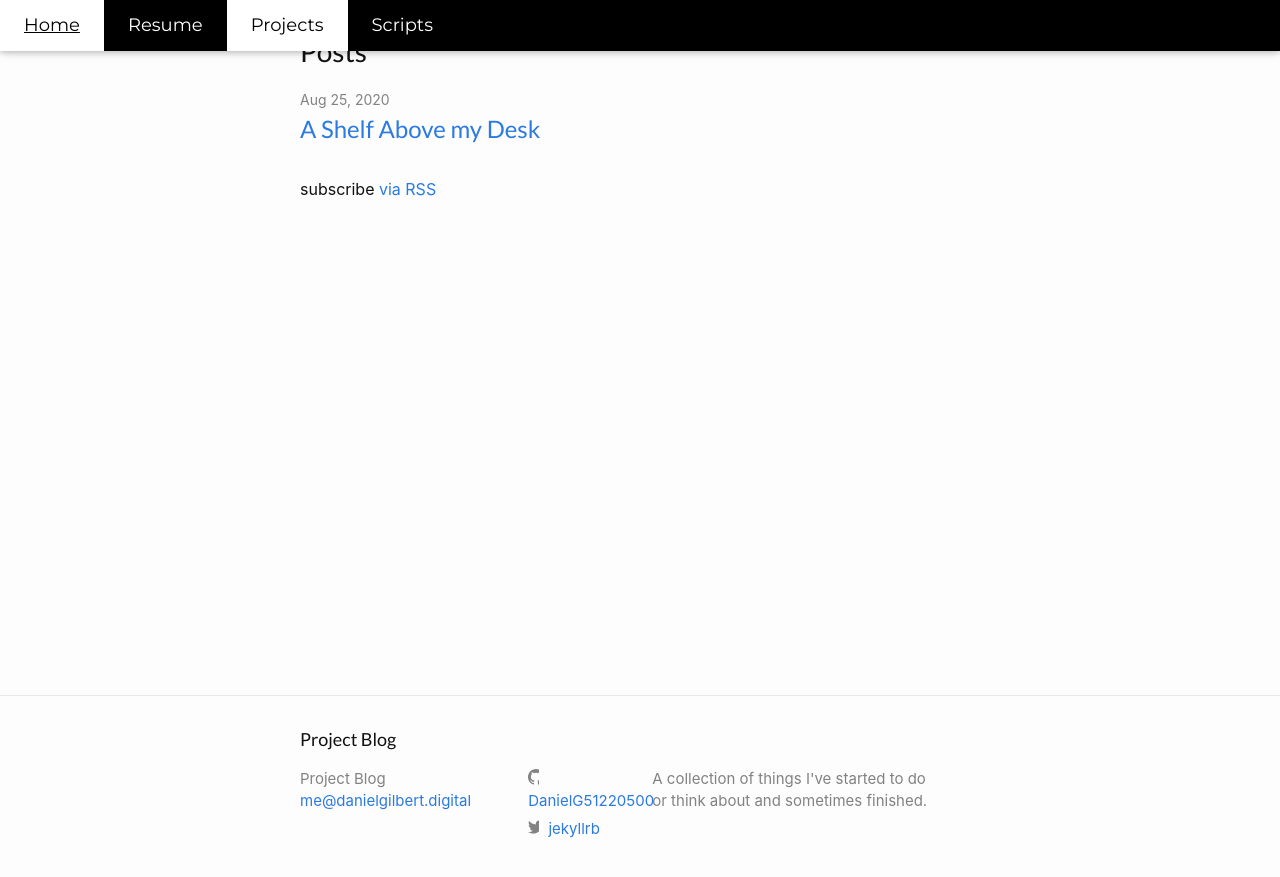
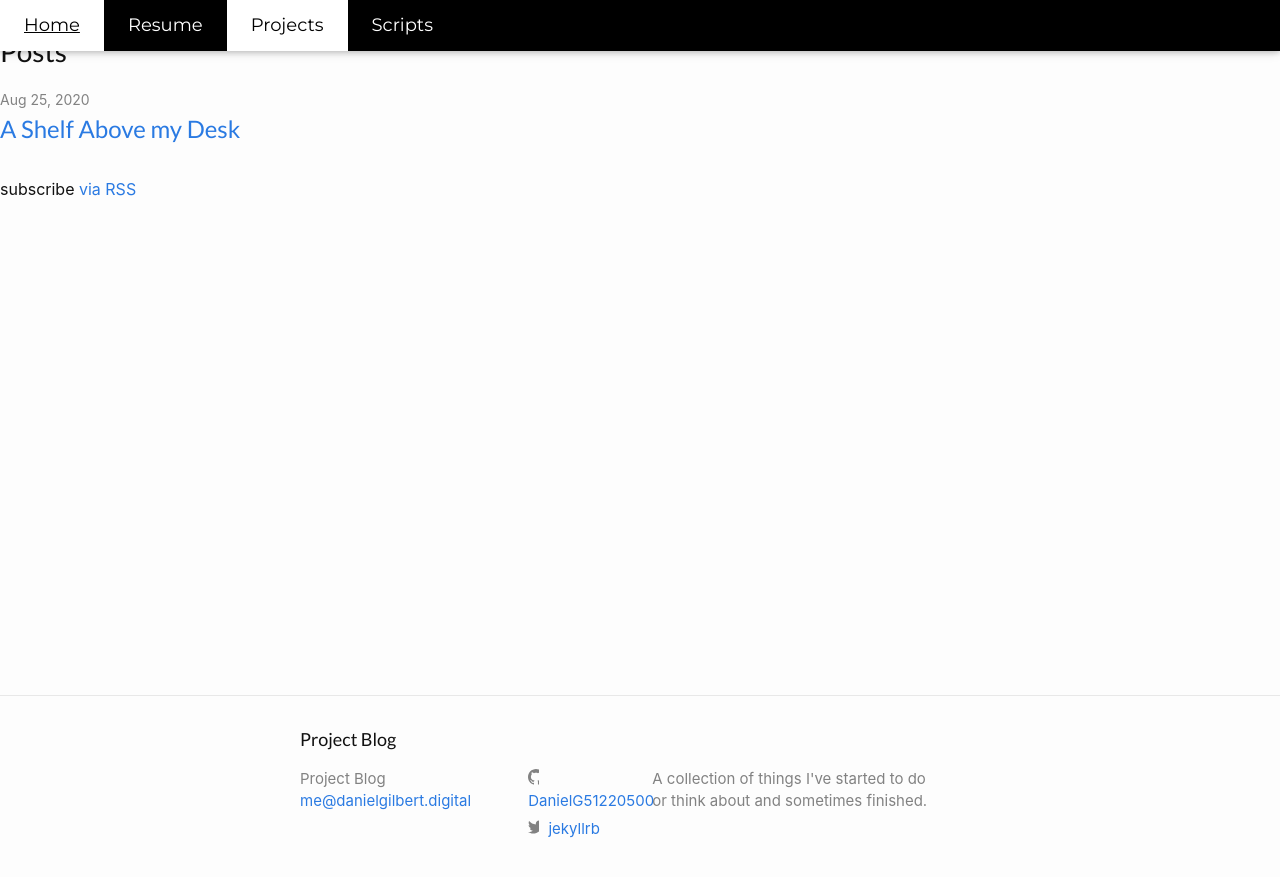
Before and after one commit to dmgilbert/dmgilbert.github.io, a Jekyll site: the page Projects/index.html, which Jekyll copies as it is, in a window 1280 px wide. Shown: the top 877 px of the page. Built offline with Jekyll 4.4.1, drawn with Linux system fonts in a browser that asks for light colours.

Commit message:
Update index.html

```diff
--- a/Projects/index.html
+++ b/Projects/index.html
@@ -45,9 +45,8 @@
   </div>
 </div>
 
-<main class="page-content" aria-label="Content">
-      <div class="wrapper">
-        <div class="home">
+<main class="page-content">
+
 <h2 class="post-list-heading">Posts</h2>
     <ul class="post-list"><li><span class="post-meta">Aug 25, 2020</span>
         <h3>
```
